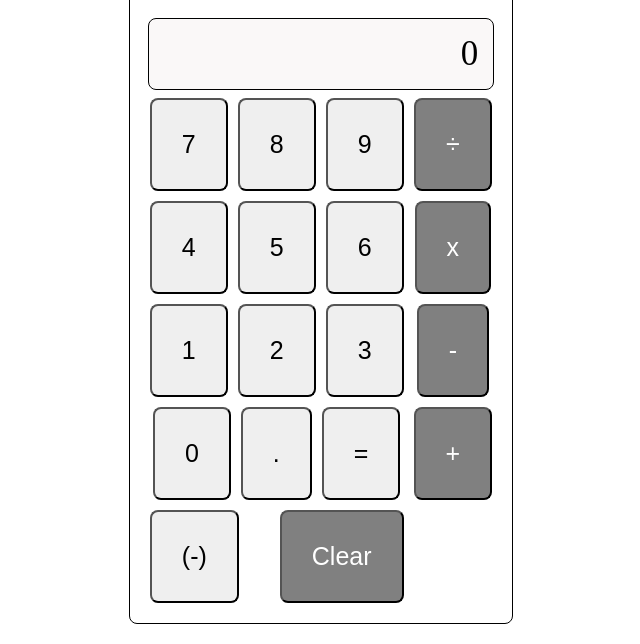
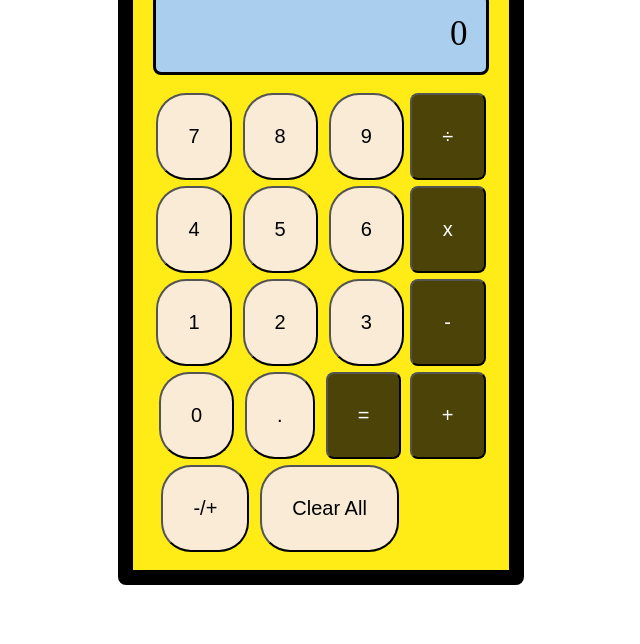
Before and after one commit to spmccann/calculator, a plain HTML site: page index.html in a window 1280 px wide. Shown: the part 223-867 px from the top of the page, without its empty margins (319-959 px from the left). After the commit the page ends 828 px from the top, so only its background shows below. Drawn offline with Linux system fonts and the light colour scheme.

Commit message:
refactor css, html and clean-up js

```diff
--- a/index.html
+++ b/index.html
@@ -9,46 +9,42 @@
     <title>Calculator</title>
 </head>
 <body>
-
     <div class="shell">
-        <h1>Quick Maths</h1>
+        <h1>Calculator</h1>
         <div class="screen">0</div>
         <div class="calc-container">
-       <div class="btn-area">
-            <div class="num-top">
-                <div class="numpad"><button class="btn-num">7</button></div>
-                <div class="numpad"><button class="btn-num">8</button></div>
-                <div class="numpad"><button class="btn-num">9</button></div>
+            <div class="numbers-area">
+                <div>
+                    <button class="numpad btn-num">7</button>
+                    <button class="numpad btn-num">8</button>
+                    <button class="numpad btn-num">9</button>
                 </div>
-            <div class="num-mid">
-                <div class="numpad"><button class="btn-num">4</button></div>
-                <div class="numpad"><button class="btn-num">5</button></div>
-                <div class="numpad"><button class="btn-num">6</button></div>
+                <div>
+                    <button class="numpad btn-num">4</button>
+                    <button class="numpad btn-num">5</button>
+                    <button class="numpad btn-num">6</button>
                 </div>
-            <div class="num-bot">
-                <div class="numpad"><button class="btn-num">1</button></div>
-                <div class="numpad"><button class="btn-num">2</button></div>
-                <div class="numpad"><button class="btn-num">3</button></div>
+                <div>
+                    <button class="numpad btn-num">1</button>
+                    <button class="numpad btn-num">2</button>
+                    <button class="numpad btn-num">3</button>
                 </div>
-            <div class="zero-period-equal">
-                <div class="numpad"><button class="btn-num">0</button></div>
-                <div class="numpad operators"><button class="btn-num">.</button></div>
-                <div class="numpad operators"><button class="btn-num">=</button></div>
+                <div>
+                    <button class="numpad btn-num">0</button>
+                    <button class="numpad operators btn-num">.</button>
+                    <button class="numpad operators btn-optr">=</button>
                 </div>
-            <div class="bot">
-                <div class="numpad"><button class="btn-num">(-)</button></div>
-                <div class="numpad operators"><button class="btn-optr">Clear</button></div>
+                <div>
+                    <button class="numpad btn-num">-/+</button>
+                    <button class="numpad operators btn-num clear">Clear All</button>
                 </div>
             </div>
                 <div class="operator-section">
-                <div class="numpad operators"><button class="btn-optr">÷</button></div>
-                <div class="numpad operators"><button class="btn-optr">x</button></div>
-                <div class="numpad operators"><button class="btn-optr">-</button></div>
-                <div class="numpad operators"><button class="btn-optr">+</button></div>
-
-
+                    <button class="numpad operators btn-optr">÷</button>
+                    <button class="numpad operators btn-optr">x</button>
+                    <button class="numpad operators btn-optr">-</button>
+                    <button class="numpad operators btn-optr">+</button>
                 </div>
-
         </div>
     </div>
 </body>
--- a/js.js
+++ b/js.js
@@ -1,23 +1,10 @@
-const add = (x,y) => {
-    return x + y;
-}
+const add = (x,y) =>  x + y;
+const subtract = (x, y) => x - y;
+const multiply = (x, y) => x * y;
+const divide = (x, y) => (y === 0) ? "divide by zero" : x / y;
 
-const subtract = (x, y) => {
-    return x - y;
-}
-
-const multiply = (x, y) => {
-    return x * y;
-}
-
-const divide = (x, y) => {
-    if (y === 0) {
-        return "divide by zero"
-    } else {
-        return x / y;
-    }
-}
-
+const buttons = document.querySelectorAll('.numpad')
+const screen = document.querySelector('.screen')
 
 const operate = (operator, x, y) => {
     if (operator === "+") {
@@ -38,29 +25,28 @@ const display = () => {
     let num1 = "";
     let num2 = "";
     let op = "";
-    const buttons = document.querySelectorAll('.numpad')
-    const screen = document.querySelector('.screen')
     buttons.forEach((button) => {
         button.addEventListener('click', () => {
-            let anOperator = ops.includes(button.textContent);
-            let aNumber = nums.includes(button.textContent);
-            if (op === "" && anOperator || op !== "" && num2 === "" && anOperator){
-                op = button.textContent;
+            const userInputs = button.textContent;
+            const anOperator = ops.includes(userInputs);
+            const aNumber = nums.includes(userInputs);
+            if (op === "" && anOperator && num1 !== "" || op !== "" && num2 === "" && anOperator){
+                op = userInputs;
                 screen.textContent =  `${num1} ${op} ${num2}`;
             } else if (op !== "" && aNumber) {
-                num2 += button.textContent;
+                num2 += userInputs;
                 screen.textContent =  `${num1} ${op} ${num2}`;
             } else if (aNumber) {
-                num1 += button.textContent;
+                num1 += userInputs;
                 screen.textContent =  `${num1} ${op} ${num2}`;
             } else {
                 let input = [op,  num1, num2]
                 let calculate = operate(input[0],parseFloat(input[1]), parseFloat(input[2]))
                 console.log(input)
-                if (button.textContent === "=") {
+                if (userInputs === "=") {
                     if (!input.includes("")) {
                         screen.textContent = calculate
-                        num1 = screen.textContent;
+                        num1 = calculate;
                         num2 = "";
                         op = "";
                     } else {
@@ -69,15 +55,15 @@ const display = () => {
                 } else if (op.length === 1 && anOperator) {
                     num1 = calculate;
                     num2 = "";
-                    op = button.textContent;
+                    op = userInputs;
                     screen.textContent =  `${num1} ${op} ${num2}`;
-                } else if (button.textContent === "Clear") {
+                } else if (userInputs === "Clear All") {
                     screen.textContent = 0;
                     num1 = "";
                     num2 = "";
                     op = "";
                     input = "";
-                } else if (button.textContent === "(-)") {
+                } else if (userInputs === "-/+") {
                     if (num2 === ""){
                         num1 *= -1;
                         screen.textContent =  `${num1} ${op} ${num2}`
@@ -89,7 +75,5 @@ const display = () => {
             }
         });
     });
-
 }
-
 display()
--- a/style.css
+++ b/style.css
@@ -1,71 +1,55 @@
 .shell {
-    border: 1px solid black;
+    border: 15px solid black;
     justify-content: center;
     align-items: center;
     text-align: center;
-    font-size: 25px;
+    font-size: 20px;
     width: fit-content;
     margin: 100px auto 20px auto;
-    padding: 15px;
+    padding: 0px 20px 15px 20px;
     border-radius: 8px;
-    box-shadow: 10px;
+    background-color: rgb(255, 236, 22);
 }
-
 .calc-container {
     display: flex;
 }
-
-.num-top, .num-mid, .num-bot, .zero-period-equal {
-    display: flex;
-    justify-content: center;
-    align-items: center;
-
-}
-
-.btn-num, .btn-optr {
-    padding: 30px;
-    margin: 3px;
-    font-size: 25px;
-}
-
 .btn-optr {
-    background-color: gray;
+    background-color: rgba(8, 4, 4, 0.722);
     color: white;
 }
-
 .operator-section {
     display: flex;
     flex-direction: column;
 }
-
 .screen {
     display: flex;
-    border: 1px solid black;
+    border: 3px solid black;
     border-radius: 8px;
-    padding: 15px;
-    margin: 3px;
+    padding: 18px;
+    margin-bottom: 15px;
     justify-content: right;
     align-items: center;
     background-color: rgba(236, 230, 230, 0.285);
-    font-weight: 500;
     font-size: 35px;
+    background-color: rgb(170, 206, 238);
 }
-.btn-area {
+.numbers-area {
     display: flex;
     flex-direction: column;
 }
-
-.numpad, .operators {
-    padding: 2px;
+.numpad {
+    padding: 30px;
+    margin: 3px;
+    font-size: 20px;
 }
-
-.bot {
-    display: flex;
-    justify-content: space-between;
-    align-items: center;
-}
-
 button {
     border-radius: 8px;
 
 }
+button:hover {
+    background-color: rgb(170, 206, 238);
+}
+.btn-num {
+    background-color: antiquewhite;
+    border-radius: 30px;
+}
```
Lines whose indentation alone changed are shown as unchanged.
